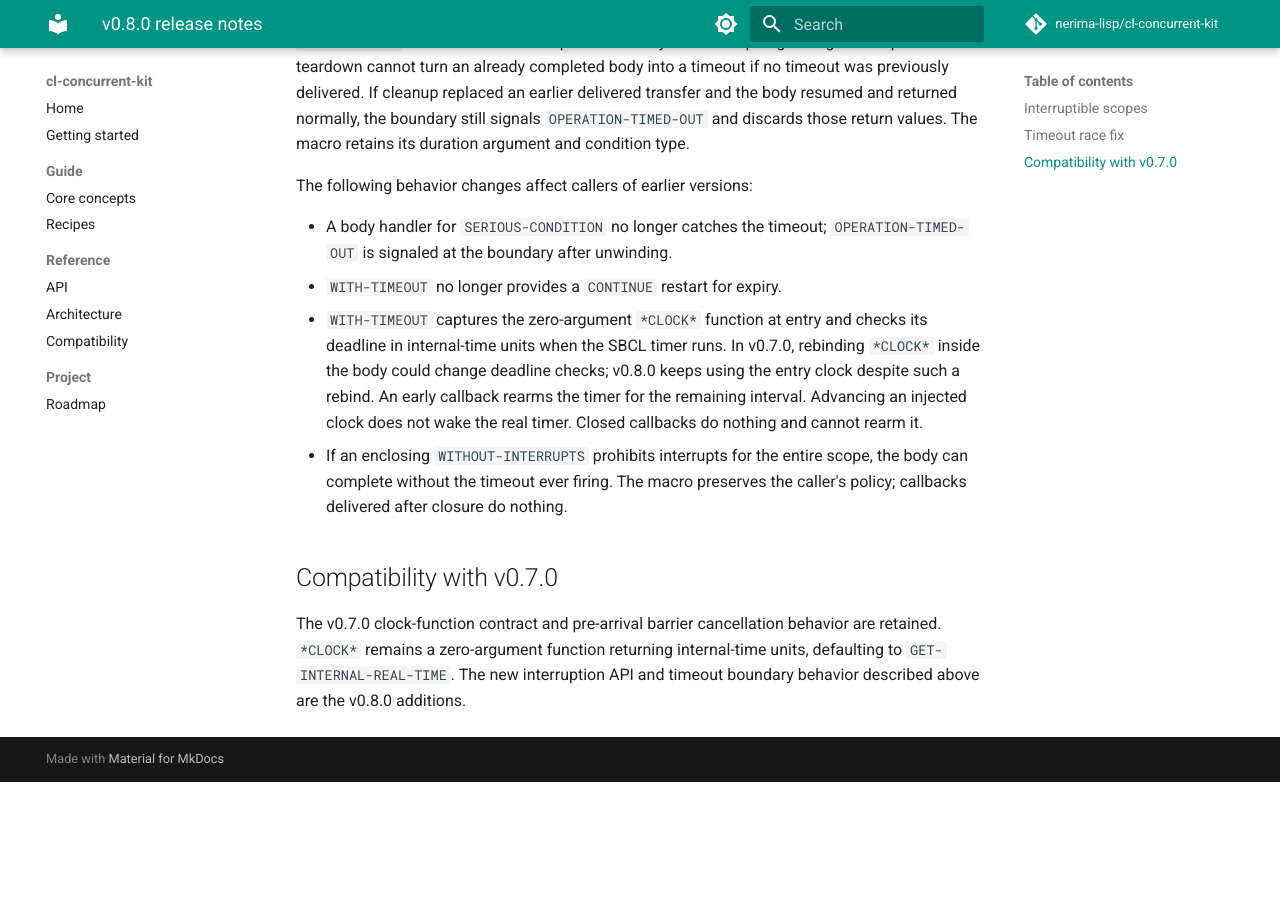
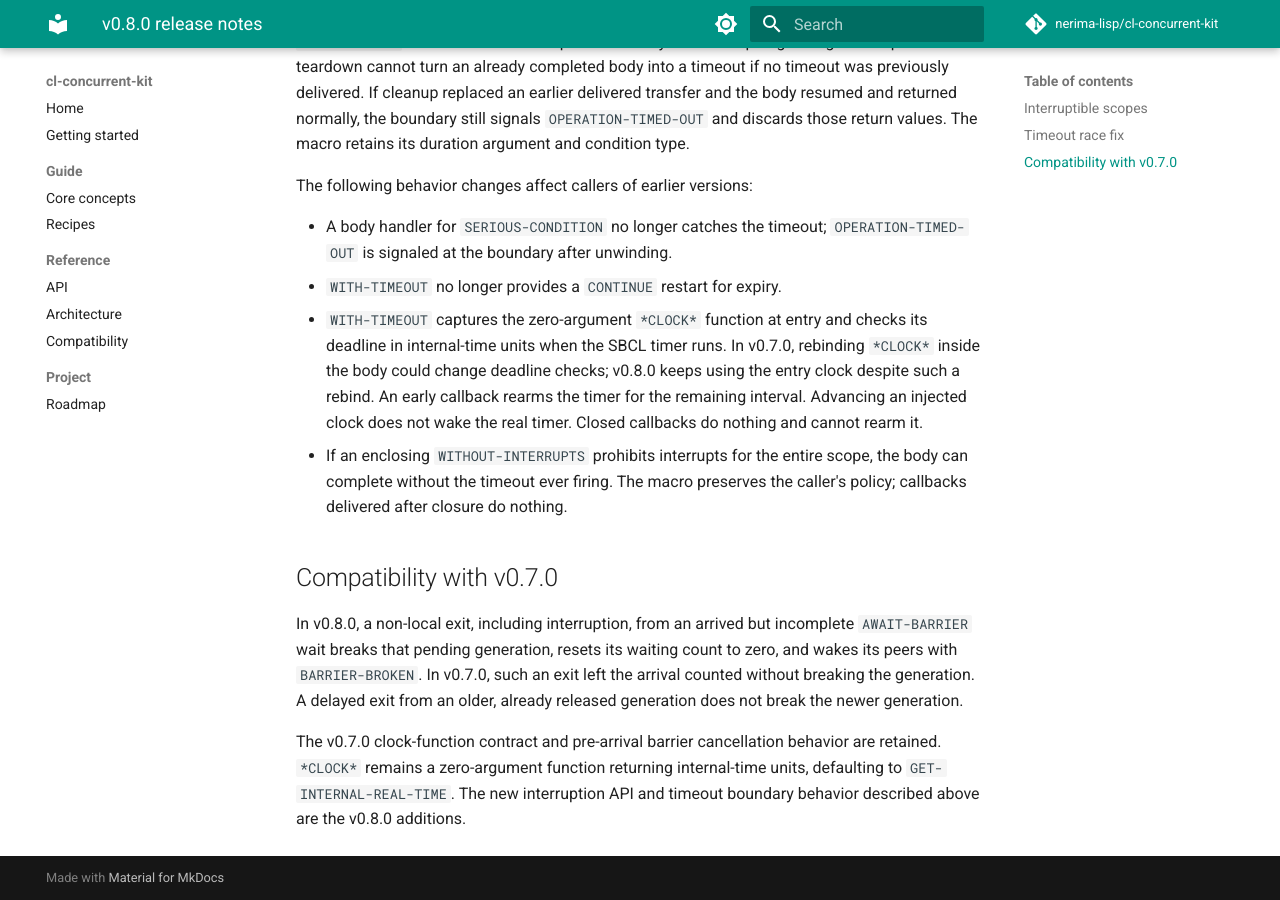
Before and after one commit to nerima-lisp/cl-concurrent-kit, an MkDocs documentation site: the page built from docs/src/project/release-v0.8.0.md, in a window 1280 px wide and 900 px high, scrolled down 987 px. Built offline with MkDocs 1.6.1 and Material for MkDocs 9.7.7, drawn with Linux system fonts in a browser that asks for light colours; comment, search, counter and statistics services are not loaded; before the commit the page ends 1769 px from its top, so only the background shows below that.

Commit message:
docs: document barrier non-local exit compatibility change

```diff
--- a/docs/src/project/release-v0.8.0.md
+++ b/docs/src/project/release-v0.8.0.md
@@ -66,6 +66,13 @@ The following behavior changes affect callers of earlier versions:
 
 ## Compatibility with v0.7.0
 
+In v0.8.0, a non-local exit, including interruption, from an arrived but
+incomplete `AWAIT-BARRIER` wait breaks that pending generation, resets its
+waiting count to zero, and wakes its peers with `BARRIER-BROKEN`. In v0.7.0,
+such an exit left the arrival counted without breaking the generation.
+A delayed exit from an older, already released generation does not break
+the newer generation.
+
 The v0.7.0 clock-function contract and pre-arrival barrier cancellation behavior
 are retained. `*CLOCK*` remains a zero-argument function returning internal-time
 units, defaulting to `GET-INTERNAL-REAL-TIME`. The new interruption API and
```
Also changed, not shown: docs/src/reference/api.md (+2 -2 lines).
